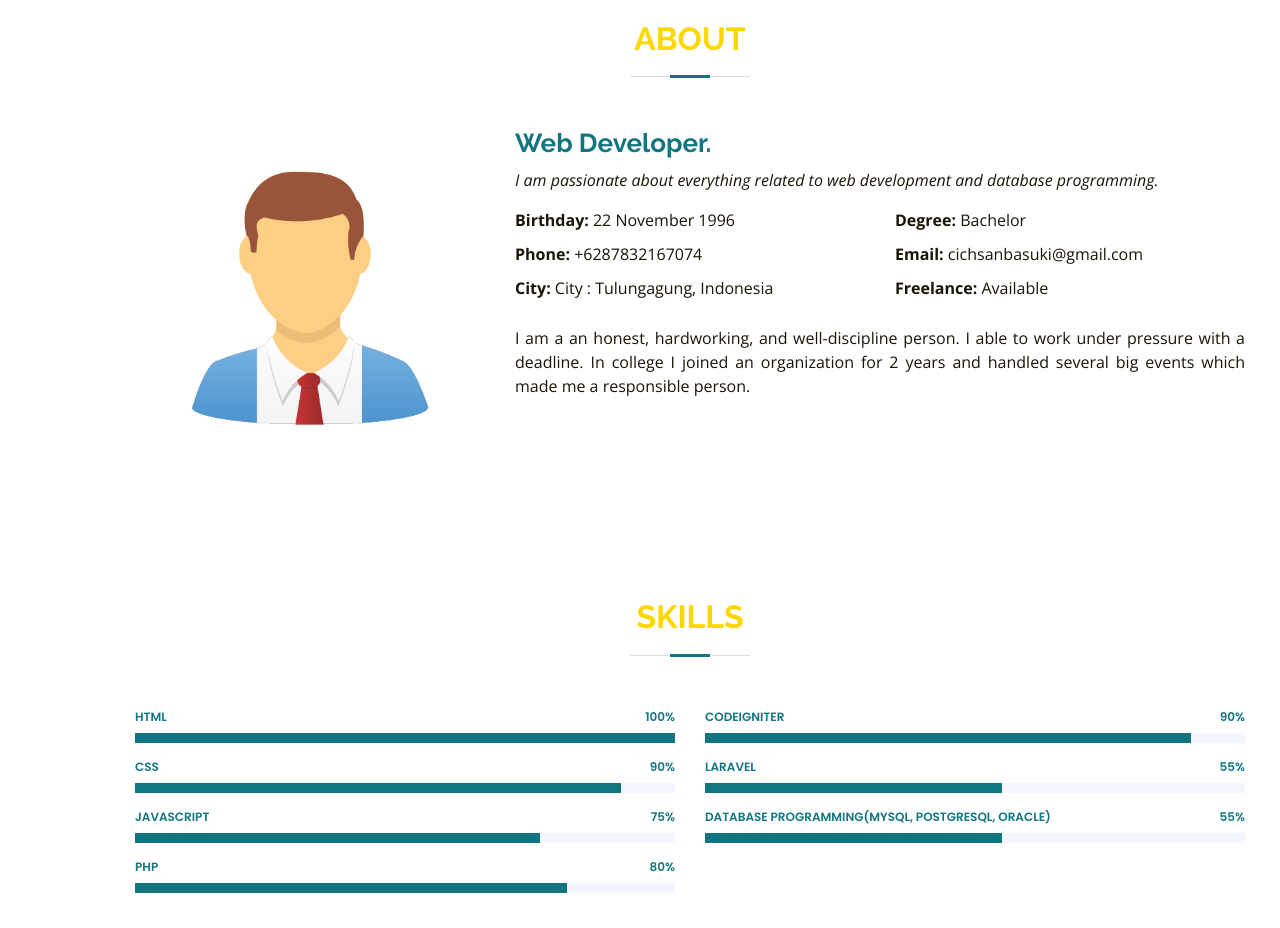
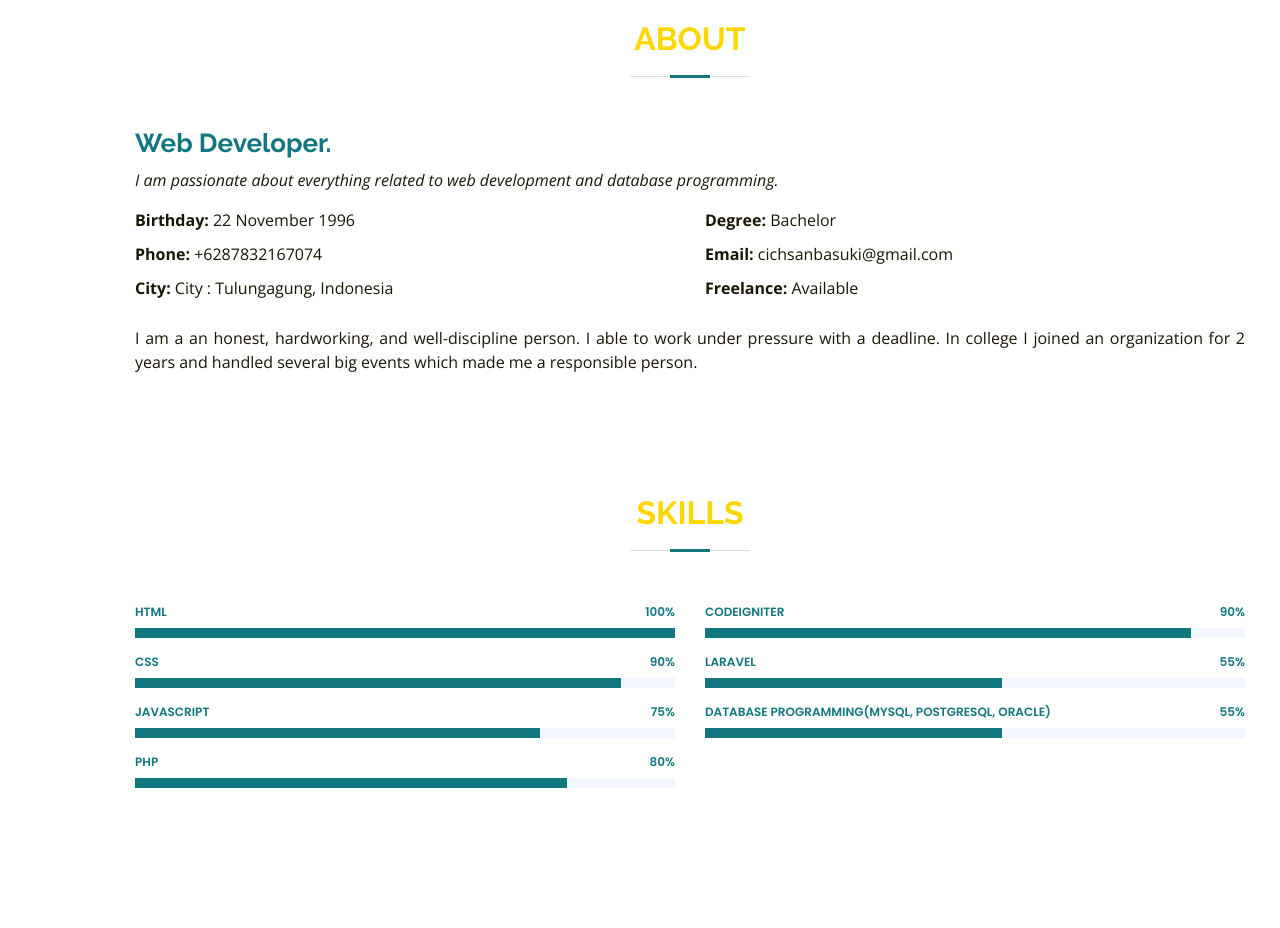
Before and after one commit to ichsanchoi/github.io, a plain HTML site: page index.html in a window 1280 px wide. Shown: the part 840-1768 px from the top of the page. Drawn offline with nearby package versions, Linux system fonts and the light colour scheme.

Commit message:
Update index.html

```diff
--- a/index.html
+++ b/index.html
@@ -94,10 +94,8 @@
         </div>
 
         <div class="row">
-          <div class="col-lg-4">
-            <img src="assets/img/personmale.png" class="img-fluid" alt="">
-          </div>
-          <div class="col-lg-8 pt-4 pt-lg-0 content">
+
+          <div class="col-lg-12 pt-4 pt-lg-0 content">
             <h3>Web Developer.</h3>
             <p class="font-italic">
               I am passionate about everything related to web development and database programming.
```
